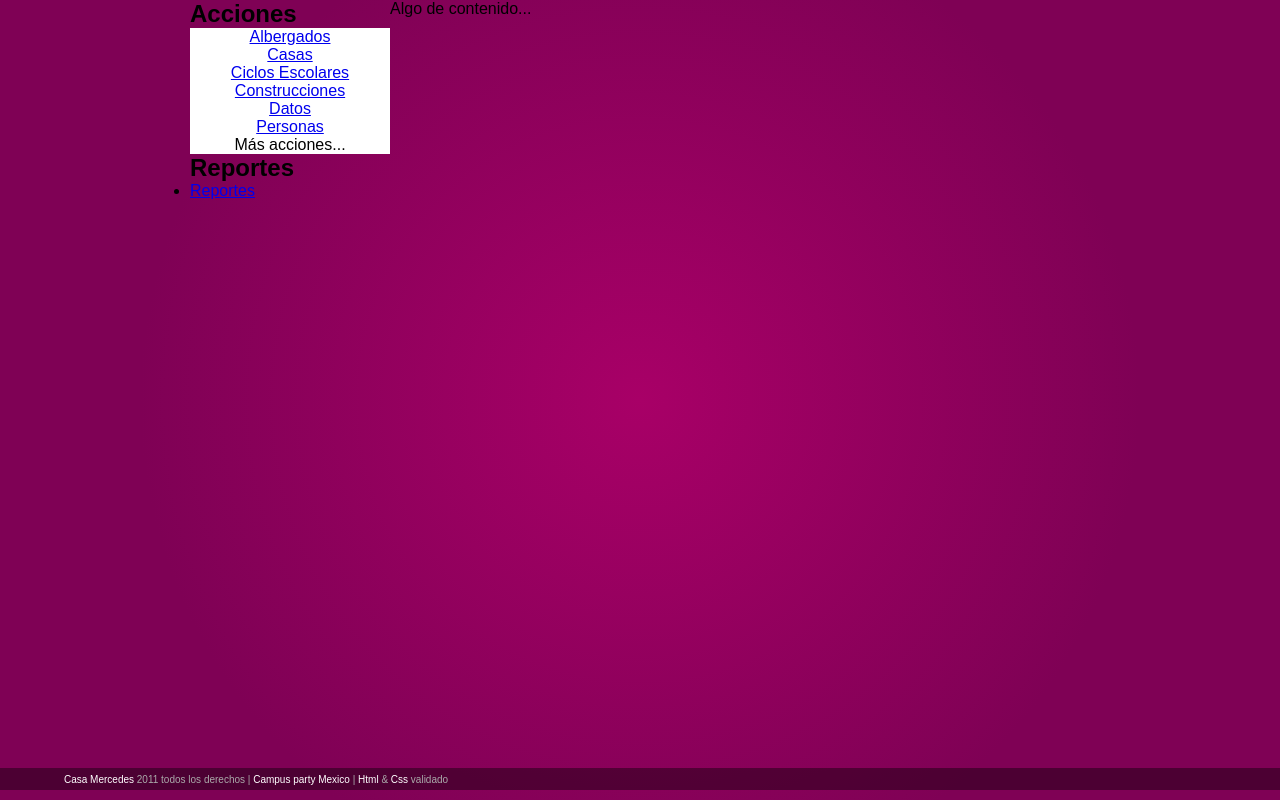
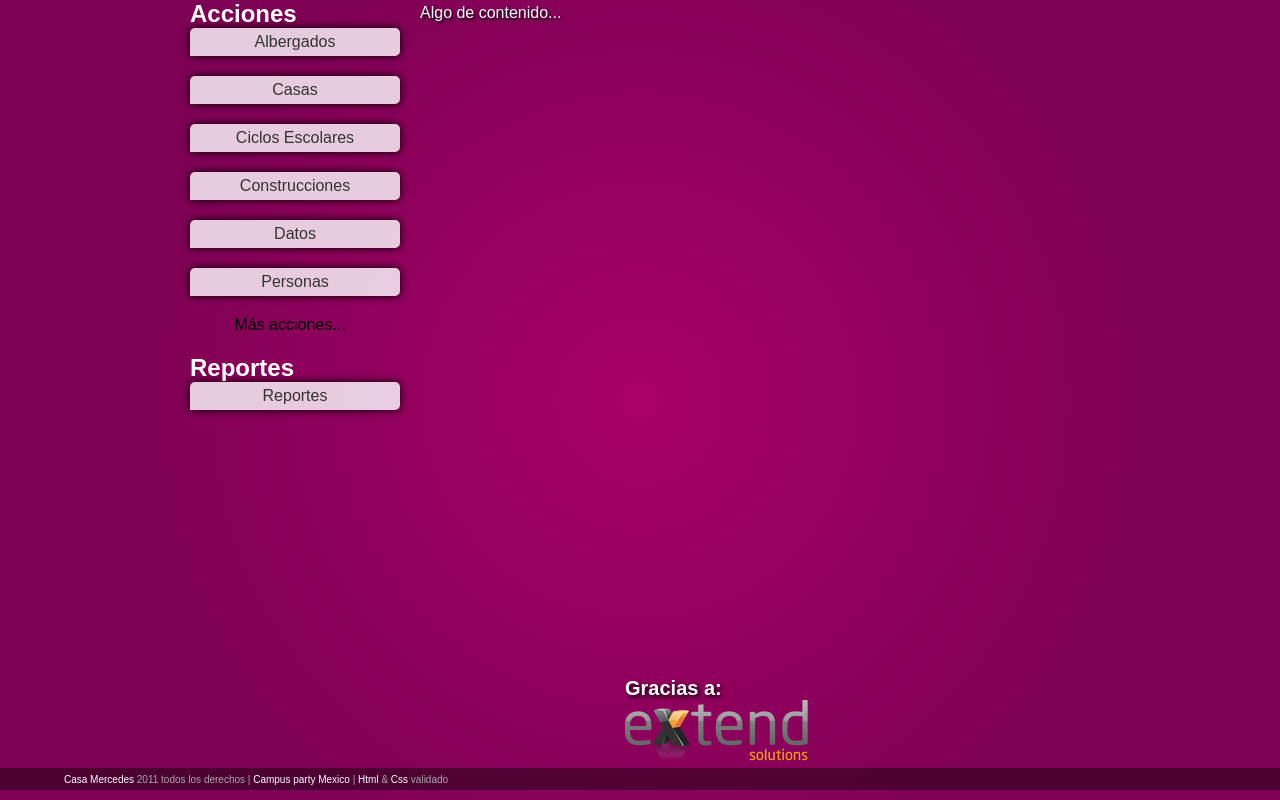
Before and after one commit to esteban-uo/Casa-Mercedes-Web, a CakePHP app: template app/views/pages/acp.ctp in a window 1280 px wide. Run offline with PHP 8.4 and a stand-in for CakePHP, Linux system fonts and the light colour scheme; the template is opened without the code that fills it, so the values that code supplies are empty; some libraries are stand-ins or nearby versions; some web fonts are replaced.

Commit message:
Diseño Terminado, Faltan comprobar detalles.

```diff
--- a/app/views/layouts/panel_control.ctp
+++ b/app/views/layouts/panel_control.ctp
@@ -16,8 +16,8 @@
 </head>
        <body>
 	   <h1 class="title">Panel de Control</h1>
-	   <span class="button_login"> <?php echo $this->Html->link(__('Login', true), array('action' => 'login'));?></span>
-
+	   <span class="button_login teal"> <?php echo $this->Html->link(__('Inicio', true), array('action' => 'index'));?></span>
+	   <span class="button_login alt"> <?php echo $this->Html->link(__('Panel', true), array('action' => 'acp'));?></span>
 
 	<div id="content">
 
--- a/app/views/pages/acp.ctp
+++ b/app/views/pages/acp.ctp
@@ -1,7 +1,7 @@
 <div id="contenido">
 <div class="actions">
-	<h2>Acciones</h2>
-	<ul id="cp_style">
+	<h2 class="subtitle">Acciones</h2>
+	<ul id="act_style">
 		<li><?php echo $this->Html->link(__('Albergados', true), array('controller'=>'albergados','action' => 'index')); ?></li>
 		<li><?php echo $this->Html->link(__('Casas', true), array('controller'=>'casas','action' => 'index')); ?></li>
 		<li><?php echo $this->Html->link(__('Ciclos Escolares', true), array('controller'=>'ciclo_escolars','action' => 'index')); ?></li>
@@ -10,12 +10,16 @@
 		<li><?php echo $this->Html->link(__('Personas', true), array('controller'=>'personas','action' => 'index')); ?></li>
 		<li>Más acciones...</li>
 	</ul>
-	<h2>Reportes</h2>
-	<ul>
+	<h2 class="subtitle">Reportes</h2>
+	<ul id="rep_style">
 		<li><?php echo $this->Html->link(__('Reportes', true), array('controller'=>'reportes','action' => 'index')); ?></li>
 	</ul>
 </div>
 <div>
-	<p>Algo de contenido...</p>
+	<p class="parag">Algo de contenido...</p>
+</div>
+<div id="patrocinadores">
+<h4>Gracias a:</h4>
+<a href="http://www.extend.com.mx" class="extend"></a>
 </div>
 </div>
--- a/app/views/pages/index.ctp
+++ b/app/views/pages/index.ctp
@@ -30,7 +30,7 @@
 		<li><a href="#section2">Valores</a></li>
 		<li><a href="#section3">Programas</a></li>
 	</ul>
-<span class="button_login"> <?php echo $this->Html->link(__('Login', true), array('action' => 'login'));?></span>
+<span class="button_login teal"> <?php echo $this->Html->link(__('Login', true), array('action' => 'login'));?></span>
 </div>
 <div class="section purple" id="section2">
 	<h1 class="title main">Nuestros<br />Valores</h1>
--- a/app/views/pages/login.ctp
+++ b/app/views/pages/login.ctp
@@ -1,7 +1,7 @@
 <div id="ingresar">
 	<h1 class="title"><br />Administraci&oacute;n</h1>
 
-<span class="button_login"> <?php echo $this->Html->link(__('Inicio', true), array('action' => 'index'));?></span>
+<span class="button_login teal"> <?php echo $this->Html->link(__('Inicio', true), array('action' => 'index'));?></span>
 
 <form>
 
--- a/app/webroot/css/css.index.css
+++ b/app/webroot/css/css.index.css
@@ -93,13 +95,14 @@
 	background:-webkit-gradient(radial, 50% 50%, 0, 50% 50%, 500, from(#a80067), to(#7f0155)) no-repeat #7f0155;
 	}
 
+
 body{
-	color: #000;
     font-family:QuicksandLight, sans-serif;
-	overflow: hidden;
 
 }
 
+
+/*patrocinadores*/
 #patrocinadores{
 	position: absolute;
 	left: 625px;
@@ -395,19 +409,62 @@
 	display: block;
 	height: 100%;
 	float: left;
+	margin-right: 30px;
+
 }
 
-#cp_style{
+#act_style li{
+	list-style: none;
+	text-align: center;
+	margin-bottom: 20px;
 
 }
-#cp_style li{
-	background: #fff;
-	list-style: none;
-		text-align: center;
+
+#act_style li a{
+	display: block;
+	width: 200px;
+	background: rgba(255,255,255,0.8);
+	padding: 5px;
+	border-radius: 5px 5px 5px 0px;
+	color: #333;
+	text-decoration: none;
+	-moz-box-shadow: 0 0 8px #000;
+	-webkit-box-shadow: 0 0 8px #000;
+	box-shadow: 0 0 8px #000;
+
+}
+#act_style li a:hover{
+	color: #fff;
+	background:#4f2468;
+	-moz-box-shadow: inset 0 0 5px #000;
+	-webkit-box-shadow: inset 0 0 5px #000;
+	box-shadow: inner 0 0 5px #000;
 }
 
-#cp_style la a{
-
-	text-decoration: none;
+#rep_style li{
+	list-style: none;
+	text-align: center;
+	margin-bottom: 20px;
 
 }
+
+#rep_style li a{
+	display: block;
+	width: 200px;
+	background: rgba(255,255,255,0.8);
+	padding: 5px;
+	border-radius: 5px 5px 5px 0px;
+	color: #333;
+	text-decoration: none;
+	-moz-box-shadow: 0 0 8px #000;
+	-webkit-box-shadow: 0 0 8px #000;
+	box-shadow: 0 0 8px #000;
+
+}
+#rep_style li a:hover{
+	color: #fff;
+    background:#006d81;
+	-moz-box-shadow: inset 0 0 5px #000;
+	-webkit-box-shadow: inset 0 0 5px #000;
+	box-shadow: inner 0 0 5px #000;
+}
```
Also changed, not shown: other parts of app/webroot/css/css.index.css (+21 -8 lines).
